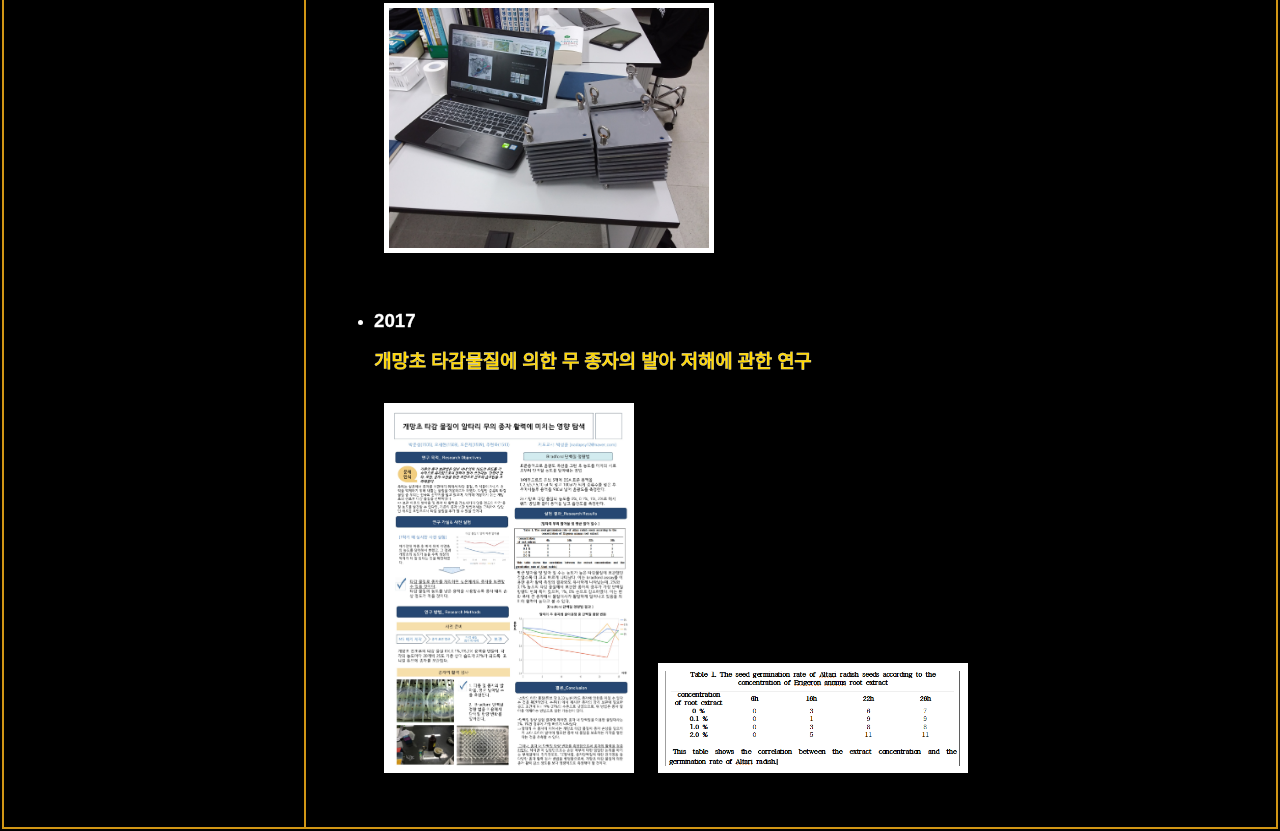
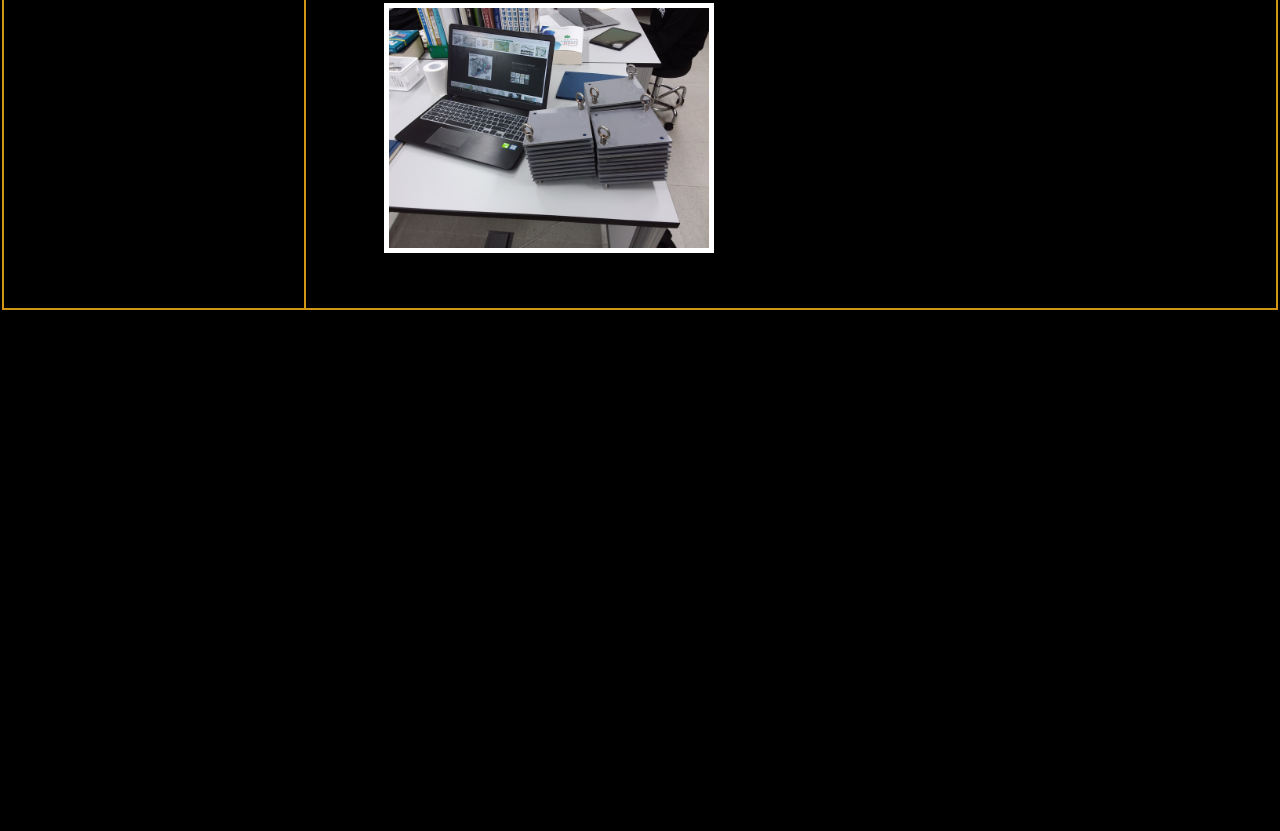
Before and after one commit to JunSungPark-lab/profile, a plain HTML site: page Research Activities.html in a window 1280 px wide. Shown: the part 2021-2852 px from the top of the page. After the commit the page ends 2333 px from the top, so only its background shows below. Drawn offline with Linux system fonts and the light colour scheme.

Commit message:
Update Research Activities.html

```diff
--- a/Research Activities.html
+++ b/Research Activities.html
@@ -164,38 +164,7 @@
 </a>
 <br />
       <br />
-      <li>
-        <h3 style="color:white">
-          2017</h3><h3>
-          <strong
-            >개망초 타감물질에 의한 무 종자의 발아 저해에 관한 연구
-          </strong>
-        </h3>
-      </li>
-
-<a href = "슬라이드1.JPG"id = "lol">
-
-  <img
-    src="슬라이드1.JPG"
-    class="Photo"
-    alt="allelochemicals"
-    width="240"
-    height="360"
-  />
-</a>
-
-<a href = "SA 표 최종.png"id = "lol">
-
-  <img
-    src="SA 표 최종.PNG"
-    class="Photo"
-    alt="allelochemicals"
-    width="300"
-    height="100"
-  />
-</a>
-  <br/>
-  <br/></ul>
+      </ul>
     </div>
     </div>
   </body>
```
